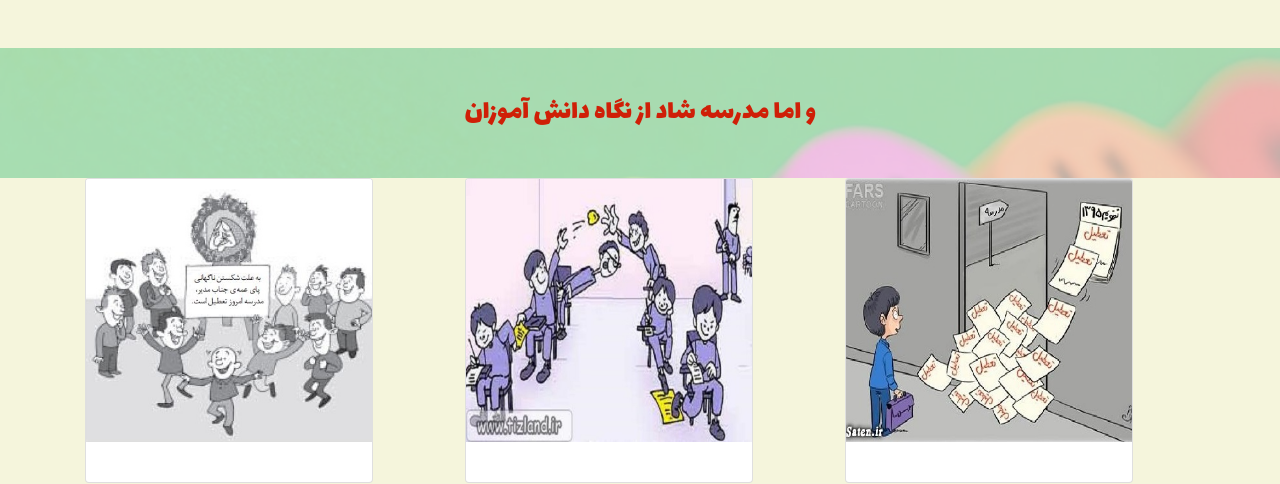
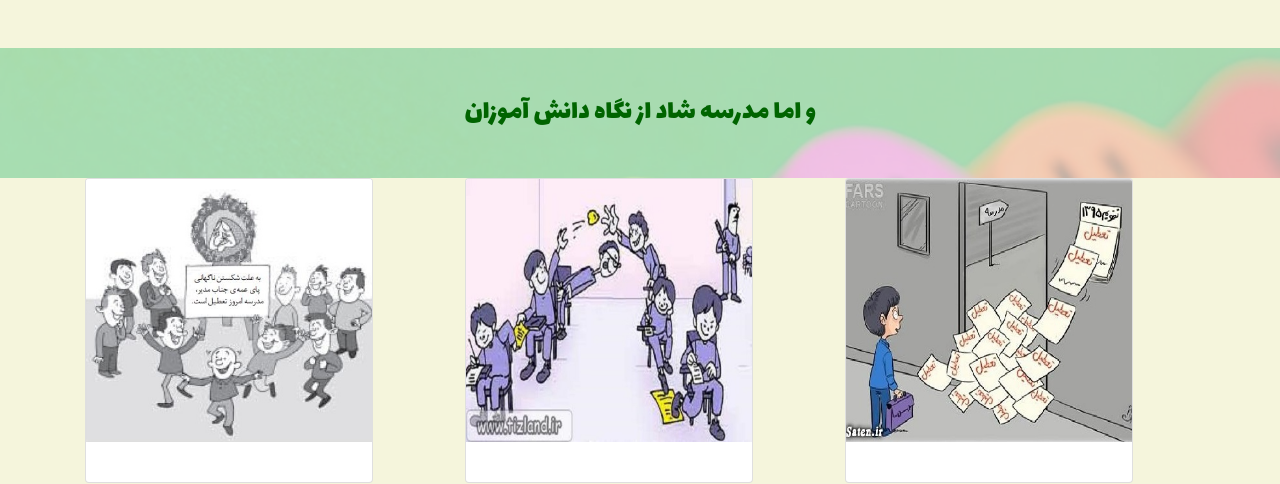
Before and after one commit to farhangelham/happyschool, a website: page index.html in a window 1280 px wide. Shown: the part 2247-2731 px from the top of the page. Drawn offline with nearby package versions, Linux system fonts and the light colour scheme; some packages are replaced by stand-ins of ours; a script that the page names is missing; a web font is replaced by a local one.

Commit message:
Update index.html

```diff
--- a/index.html
+++ b/index.html
@@ -295,7 +295,7 @@
         <div class="row">
           <div class="col">
             <div class="container py-5">
-              <h3 class="hidden-sm-down" style="font-family: Lalezar; text-align: center; color: rgb(207, 31, 7);">  و اما مدرسه شاد از نگاه دانش آموزان </h3>
+              <h3 class="hidden-sm-down" style="font-family: Lalezar; text-align: center; color: darkgreen;">  و اما مدرسه شاد از نگاه دانش آموزان </h3>
             </div>
           </div>
         </div>
```
